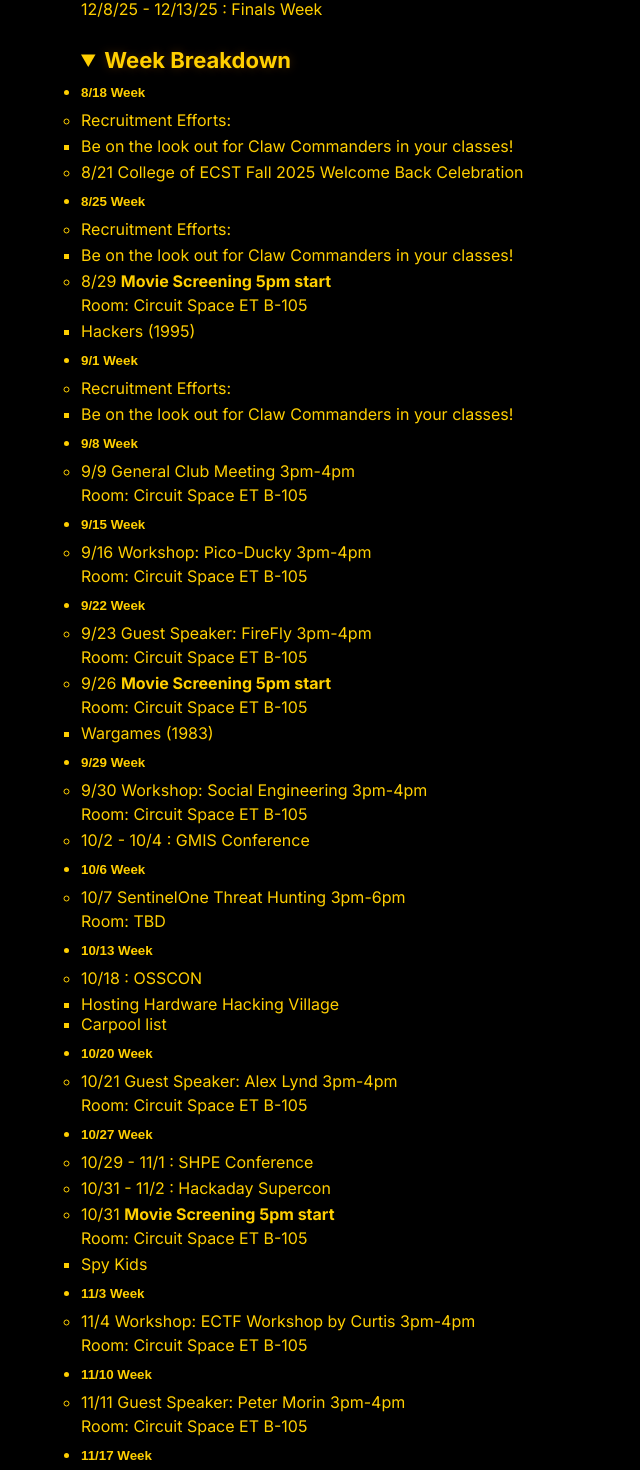
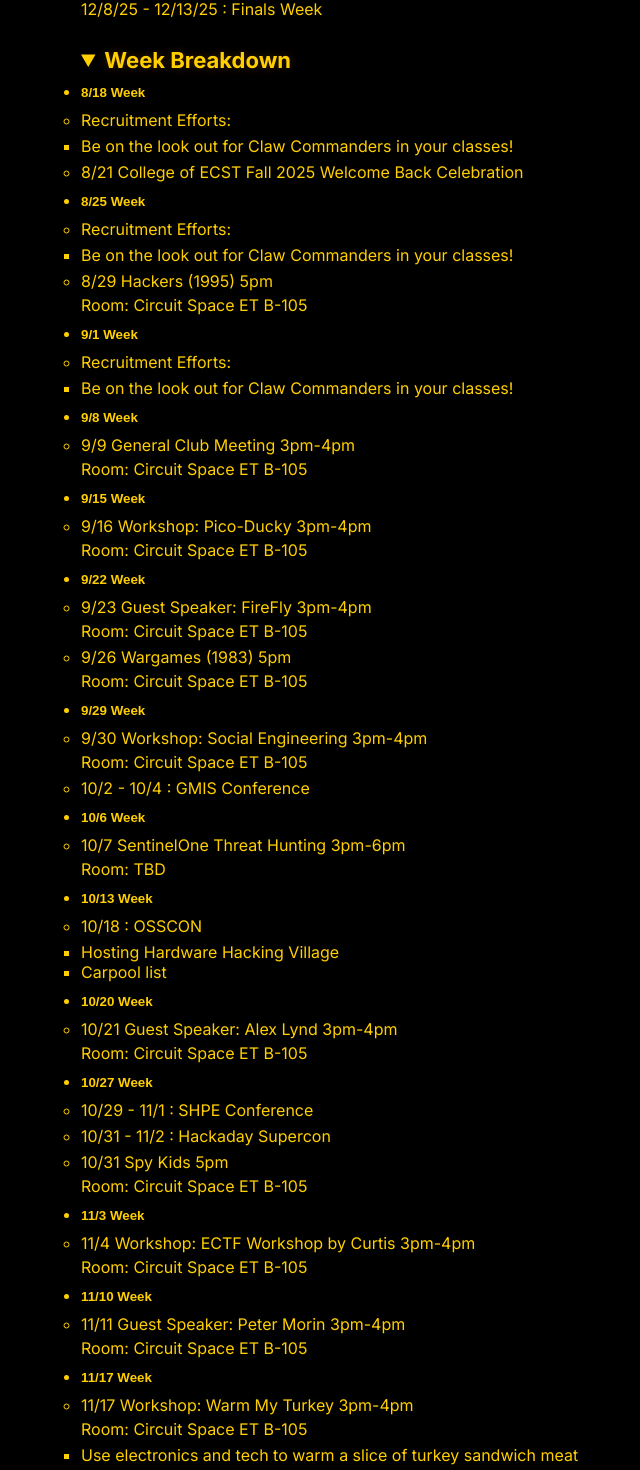
Before and after one commit to claw-command/claw-command.github.io, a React (Vite) app: page /meetings in a window 1280 px wide. Shown: the part 607-2077 px from the top of the page, without its empty margins (109-749 px from the left). Built offline with nearby package versions, Linux system fonts and the light colour scheme.

Commit message:
fixed movie night

```diff
--- a/src/data/meetings.js
+++ b/src/data/meetings.js
@@ -18,17 +18,17 @@ export const Fall_2025_Schedule = {
     ]},
     { Week_of: '2025-08-25', Events: [
       { type: 'Recruitment', details: ['Be on the look out for Claw Commanders in your classes!'] },
-  { type: 'Movie_Screening', date: '2025-08-29', time: '17:00', title: 'Hackers (1995)', room: 'Circuit Space ET B-105' }
+  { type: 'Movie_Night', date: '2025-08-29', time: '17:00', title: 'Hackers (1995)', room: 'Circuit Space ET B-105' }
     ]},
     { Week_of: '2025-09-01', Events: [ { type: 'Recruitment', details: ['Be on the look out for Claw Commanders in your classes!'] } ] },
     { Week_of: '2025-09-08', Events: [ { type: 'Meeting', date: '2025-09-09', time: '15:00-16:00', name: 'General Club Meeting', room: 'Circuit Space ET B-105' } ] },
     { Week_of: '2025-09-15', Events: [ { type: 'Workshop', date: '2025-09-16', time: '15:00-16:00', topic: 'Pico-Ducky', room: 'Circuit Space ET B-105' } ] },
-    { Week_of: '2025-09-22', Events: [ { type: 'Guest_Speaker', date: '2025-09-23', time: '15:00-16:00', speaker: 'FireFly', room: 'Circuit Space ET B-105' }, { type: 'Movie_Screening', date: '2025-09-26', time: '17:00', title: 'Wargames (1983)', room: 'Circuit Space ET B-105' } ] },
+    { Week_of: '2025-09-22', Events: [ { type: 'Guest_Speaker', date: '2025-09-23', time: '15:00-16:00', speaker: 'FireFly', room: 'Circuit Space ET B-105' }, { type: 'Movie_Night', date: '2025-09-26', time: '17:00', title: 'Wargames (1983)', room: 'Circuit Space ET B-105' } ] },
     { Week_of: '2025-09-29', Events: [ { type: 'Workshop', date: '2025-09-30', time: '15:00-16:00', topic: 'Social Engineering', room: 'Circuit Space ET B-105' }, { type: 'Conference', date: '2025-10-02 to 2025-10-04', name: 'GMIS Conference' } ] },
     { Week_of: '2025-10-06', Events: [ { type: 'Meeting', date: '2025-10-07', time: '15:00-18:00', name: 'SentinelOne Threat Hunting', room: 'TBD' } ] },
     { Week_of: '2025-10-13', Events: [ { type: 'Conference', date: '2025-10-18', time: '09:00-18:00', name: 'OSSCON', details: ['Hosting Hardware Hacking Village', 'Carpool list'] } ] },
     { Week_of: '2025-10-20', Events: [ { type: 'Guest_Speaker', date: '2025-10-21', time: '15:00-16:00', speaker: 'Alex Lynd', room: 'Circuit Space ET B-105' } ] },
-    { Week_of: '2025-10-27', Events: [ { type: 'Conference', date: '2025-10-29 to 2025-11-01', name: 'SHPE Conference' }, { type: 'Conference', date: '2025-10-31 to 2025-11-02', name: 'Hackaday Supercon' }, { type: 'Movie_Screening', date: '2025-10-31', time: '17:00', title: 'Spy Kids', room: 'Circuit Space ET B-105' } ] },
+    { Week_of: '2025-10-27', Events: [ { type: 'Conference', date: '2025-10-29 to 2025-11-01', name: 'SHPE Conference' }, { type: 'Conference', date: '2025-10-31 to 2025-11-02', name: 'Hackaday Supercon' }, { type: 'Movie_Night', date: '2025-10-31', time: '17:00', title: 'Spy Kids', room: 'Circuit Space ET B-105' } ] },
     { Week_of: '2025-11-03', Events: [ { type: 'Workshop', date: '2025-11-04', time: '15:00-16:00', topic: 'ECTF Workshop by Curtis', room: 'Circuit Space ET B-105' } ] },
     { Week_of: '2025-11-10', Events: [ { type: 'Guest_Speaker', date: '2025-11-11', time: '15:00-16:00', speaker: 'Peter Morin', room: 'Circuit Space ET B-105' } ] },
     { Week_of: '2025-11-17', Events: [ { type: 'Workshop', date: '2025-11-17', time: '15:00-16:00', topic: 'Warm My Turkey', details: ['Use electronics and tech to warm a slice of turkey sandwich meat'], room: 'Circuit Space ET B-105' } ] },
```
